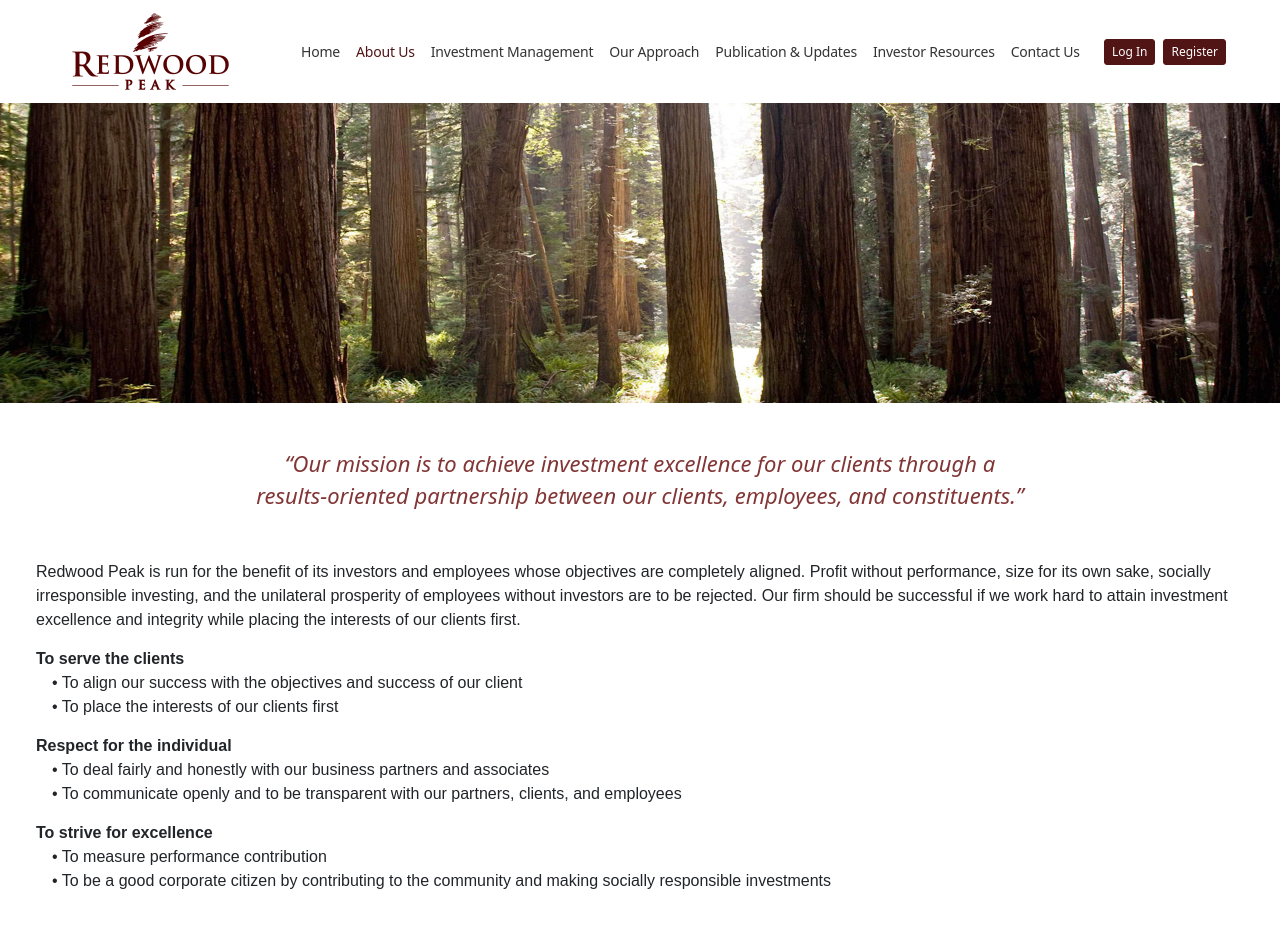
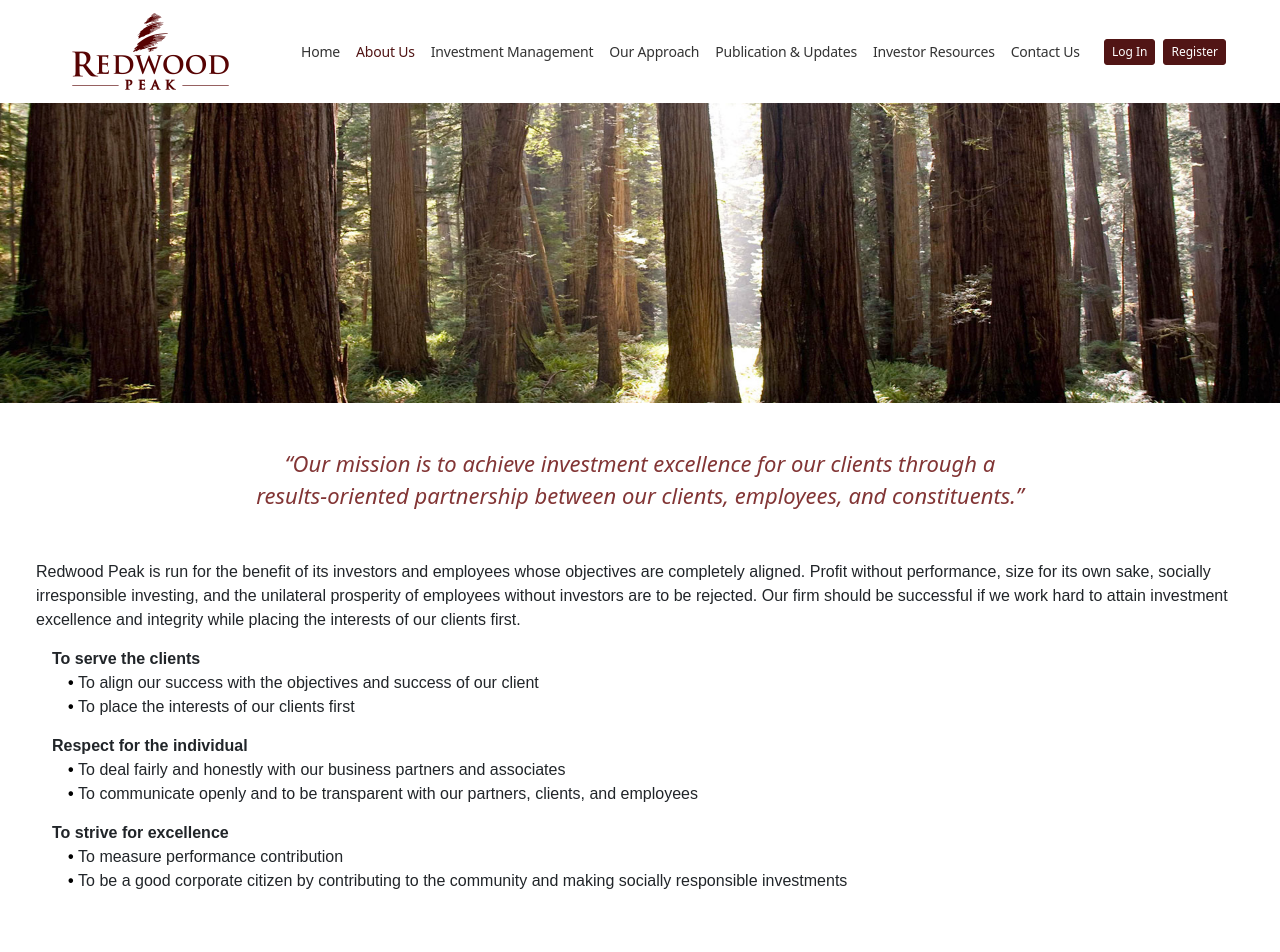
Before and after one commit to Intelli-Management-Group/Redwoodpeak_ReactFE, a React (Create React App) app: page /our-mission in a window 1280 px wide. Shown: the top 952 px of the page. Built offline with nearby package versions, Linux system fonts and the light colour scheme.

Commit message:
dot show with styles and titles in indent add

```diff
--- a/src/assets/css/style.css
+++ b/src/assets/css/style.css
@@ -794,3 +794,9 @@ footer {
     margin-bottom: 0;
 }
 /*  */
+
+.list-items::before {
+    content: "• ";
+    color: black; /* You can change the color as needed */
+    font-weight: bold; /* You can change the font weight as needed */
+  }
--- a/src/pages/About/OurMission.js
+++ b/src/pages/About/OurMission.js
@@ -44,26 +44,28 @@ const OurMission = () => {
                 Our firm should be successful if we work hard to attain investment excellence and integrity
                 while placing the interests of our clients first.
               </p>
-
+            </div>
+            <div className="ms-3">
               <p>
                 <span className="highlight-text fw-bold">To serve the clients</span><br />
-                <span className="ms-3">• To align our success with the objectives and success of our client</span><br />
-                <span className="ms-3">• To place the interests of our clients first</span>
+                <span className="ms-3 list-items">To align our success with the objectives and success of our client</span><br />
+                <span className="ms-3 list-items">To place the interests of our clients first</span>
               </p>
 
               <p>
                 <span className="highlight-text fw-bold">Respect for the individual</span><br />
-                <span className="ms-3">• To deal fairly and honestly with our business partners and associates</span><br />
-                <span className="ms-3">• To communicate openly and to be transparent with our partners, clients, and employees</span>
+                <span className="ms-3 list-items">To deal fairly and honestly with our business partners and associates</span><br />
+                <span className="ms-3 list-items">To communicate openly and to be transparent with our partners, clients, and employees</span>
               </p>
 
               <p>
                 <span className="highlight-text fw-bold">To strive for excellence</span><br />
-                <span className="ms-3">• To measure performance contribution</span><br />
-                <span className="ms-3">• To be a good corporate citizen by contributing to the community and making socially
-                  responsible investments</span>
+                <span className="ms-3 list-items">To measure performance contribution</span><br />
+                <span className="ms-3 list-items">To be a good corporate citizen by contributing to the community and making socially responsible investments</span>
               </p>
             </div>
+
+
           </div>
         </div>
       </div>
```
